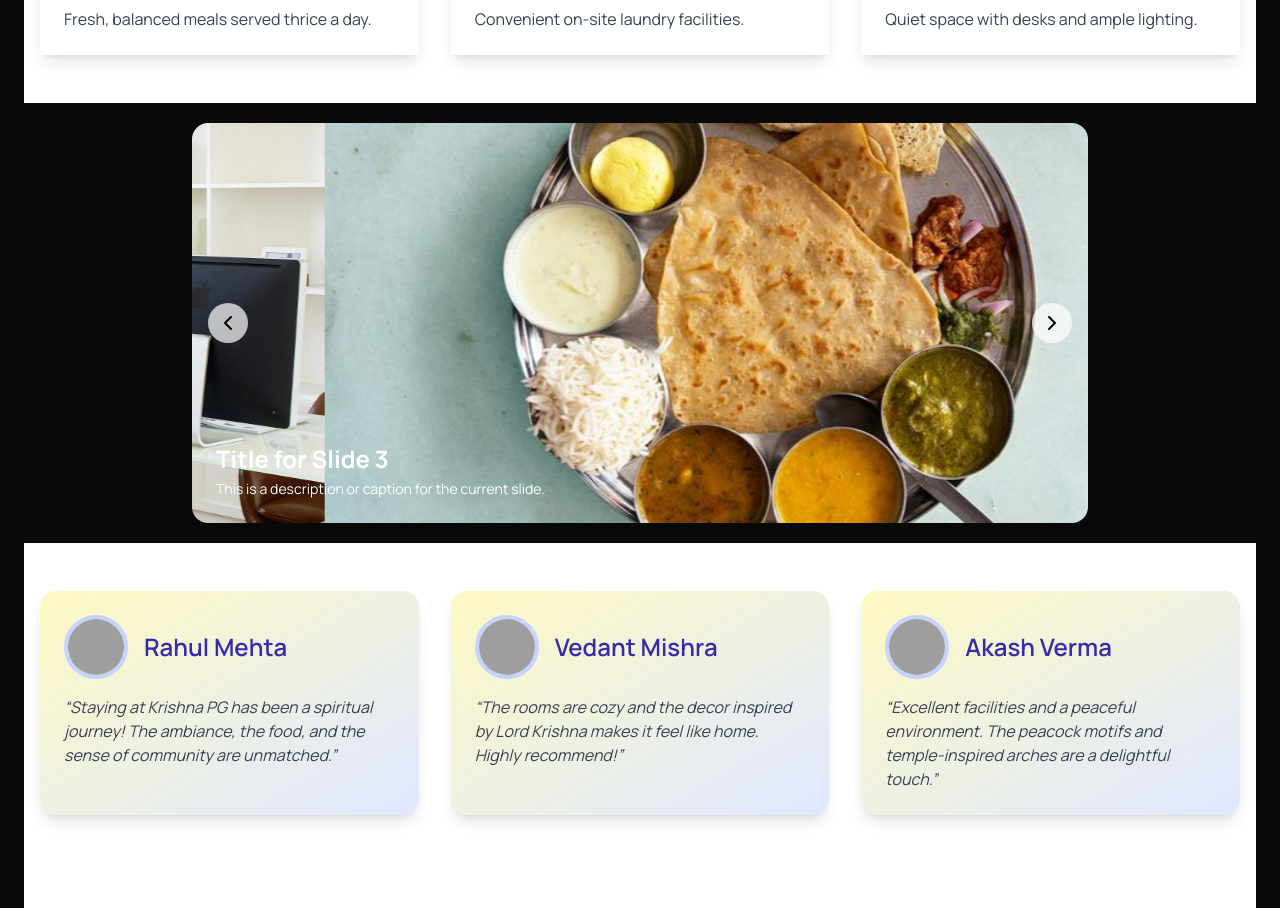
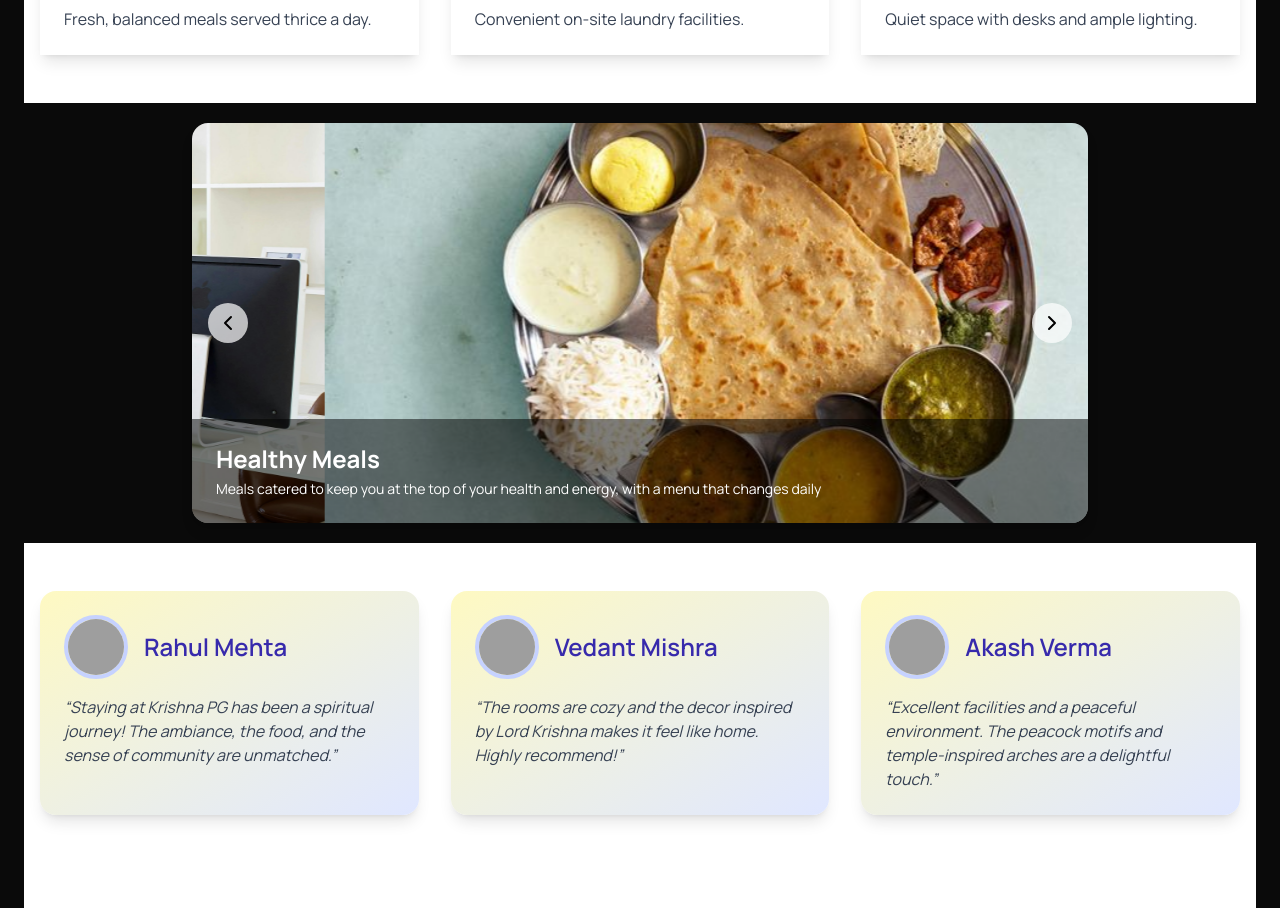
Before and after one commit to suraj2906/krishna-pg, a Next.js app: page / in a window 1280 px wide. Shown: the part 1289-2197 px from the top of the page. Built offline with nearby package versions, Linux system fonts and the light colour scheme; grey boxes are pictures that could not be loaded.

Commit message:
Added carousel text

```diff
--- a/src/components/Carousel/page.tsx
+++ b/src/components/Carousel/page.tsx
@@ -12,6 +12,8 @@ const images = [
 
 export default function Carousel() {
   const [currentIndex, setCurrentIndex] = useState(0);
+  const titles = ['2 Sharing room', 'Study Area', 'Healthy Meals']
+  const desc = ['A spacious room, perfect for 2 people, with ultra soft single beds, and an attached bathroom', 'The rooms include desks and lamps, vital for studt/work, helping you burn the midnight oil', 'Meals catered to keep you at the top of your health and energy, with a menu that changes daily']
 
   // Auto slide every 3 seconds
   useEffect(() => {
@@ -55,10 +57,10 @@ export default function Carousel() {
       </div>
 
       {/* Overlay Text */}
-      <div className="absolute inset-0 flex items-end p-6">
-        <div className="text-white">
-          <h2 className="text-2xl font-bold">Title for Slide {currentIndex + 1}</h2>
-          <p className="text-sm mt-1">This is a description or caption for the current slide.</p>
+      <div className="absolute inset-0 flex items-end">
+        <div className="text-white  bg-black/50 w-[100%] p-6">
+          <h2 className="text-2xl font-bold">{titles[currentIndex]}</h2>
+          <p className="text-sm mt-1">{desc[currentIndex]}</p>
         </div>
       </div>
 
```
